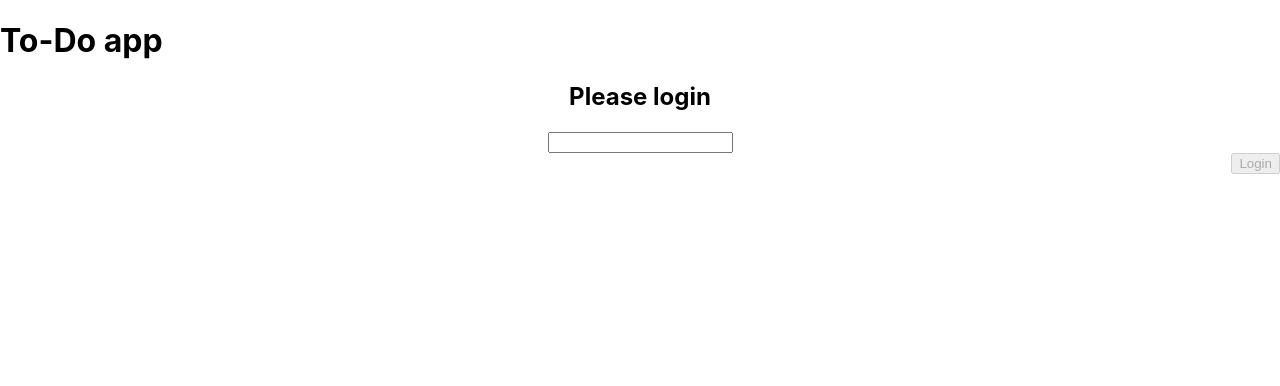
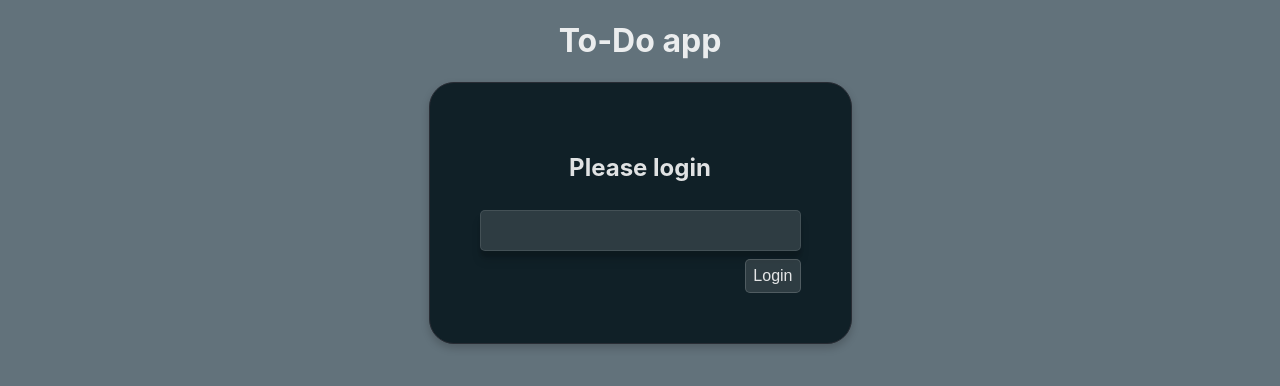
Before and after one commit to marnixlenoble/todo-app, a React (Create React App) app in the folder frontend/: page / in a window 1280 px wide. Shown: the top 386 px of the page. Built offline with nearby package versions, Linux system fonts and the light colour scheme; no server answers.

Commit message:
Add styling

```diff
--- a/frontend/src/App.css
+++ b/frontend/src/App.css
@@ -1,38 +1,24 @@
 .App {
+  display: flex;
+  flex-direction: column;
+  text-align: center;
+  border: 1px solid #282c34;
+  box-shadow: 0 4px 8px 0 rgba(0,0,0,0.2);
+  border-radius: 25px; /* 5px rounded corners */
+  padding: 50px;
+  background-color: #102027;
+  max-height: 1000px;
+  width: 100%;
+}
+
+.Header {
   text-align: center;
 }
 
-.App-logo {
-  height: 40vmin;
-  pointer-events: none;
-}
-
-@media (prefers-reduced-motion: no-preference) {
-  .App-logo {
-    animation: App-logo-spin infinite 20s linear;
-  }
-}
-
-.App-header {
-  background-color: #282c34;
-  min-height: 100vh;
+.container {
   display: flex;
   flex-direction: column;
+  text-align: center;
   align-items: center;
-  justify-content: center;
-  font-size: calc(10px + 2vmin);
-  color: white;
+  width: 100%;
 }
-
-.App-link {
-  color: #61dafb;
-}
-
-@keyframes App-logo-spin {
-  from {
-    transform: rotate(0deg);
-  }
-  to {
-    transform: rotate(360deg);
-  }
-}
--- /dev/null
+++ b/frontend/src/components/AddTask.css
@@ -0,0 +1,45 @@
+.icon-button {
+  background-color: rgba(255, 255, 255, 0);
+  border: none;
+  color: #eee;
+  color: hsla(0, 0%, 100%, 0.87);
+  outline: none;
+  box-sizing: border-box;
+  align-items: center;
+  text-align: center;
+  border-radius: 20px;
+  padding:7px;
+  margin:0;
+}
+.icon-button:hover {
+  background-color: rgba(255, 255, 255, 0.13);
+}
+.icon-button:active {
+  background-color: rgba(255, 255, 255, 0.26);
+}
+
+.fake-input {
+  background-color: rgba(255, 255, 255, 0);
+  border: none;
+  width: 90%;
+  color: #eee;
+  color: hsla(0, 0%, 100%, 0.87);
+  outline: none;
+  box-sizing: border-box;
+}
+
+.input {
+  align-items: center;
+  padding: 12px 20px;
+  margin: 8px 0;
+  display: flex;
+  outline: none;
+  box-sizing: border-box;
+  border: 1px solid hsla(0, 0%, 100%, 0.1);
+  border-radius: 5px;
+  box-shadow: 0 10px 10px rgb(0 0 0 / 10%), 0 6px 3px rgb(0 0 0 / 12%);
+  background-color: rgba(255, 255, 255, 0.13);
+  color: #eee;
+  color: hsla(0, 0%, 100%, 0.87);
+  width: 100%;
+}
--- a/frontend/src/components/AddTask.tsx
+++ b/frontend/src/components/AddTask.tsx
@@ -7,6 +7,7 @@ import {
 } from "react";
 import { BsPlusLg } from "react-icons/bs";
 
+import "./AddTask.css";
 import { useRequest } from "../hooks";
 
 function AddTask({ refreshTaskList }: { refreshTaskList: () => void }) {
--- /dev/null
+++ b/frontend/src/components/Dashboard.css
@@ -0,0 +1,10 @@
+.Dashboard {
+  display: flex;
+  flex-direction: column;
+  align-items: center;
+  width: 100%;
+}
+
+.SearchField {
+  width: 100%;
+}
--- a/frontend/src/components/Dashboard.tsx
+++ b/frontend/src/components/Dashboard.tsx
@@ -1,8 +1,10 @@
+import { ChangeEvent, useCallback, useEffect, useState } from "react";
 import { ITask } from "shared/types";
-import { ChangeEvent, useCallback, useEffect, useState } from "react";
+
 import { useRequest } from "../hooks";
 import { TaskList } from "./TaskList";
 import { AddTask } from "./AddTask";
+import "./Dashboard.css";
 
 function Dashboard() {
   const [tasks, setTasks] = useState<Array<ITask>>([]);
--- a/frontend/src/components/Login.css
+++ b/frontend/src/components/Login.css
@@ -1,6 +1,6 @@
 .button-container {
   display: flex;
   flex-direction: row;
-  justify-content: end;
+  justify-content: flex-end;
   align-items: center;
 }
--- /dev/null
+++ b/frontend/src/components/TaskItem.css
@@ -0,0 +1,30 @@
+.task {
+  display: flex;
+  align-items: center;
+  justify-content: space-between;
+  text-align: center;
+  padding-left: 20px;
+  padding-right: 20px;
+  padding-top: 20px;
+  padding-bottom: 20px;
+  background-color: rgba(255, 255, 255, 0.13);
+  border: 1px solid hsla(0,0%,100%,.1);
+  border-radius: 5px;
+  box-shadow: 0 10px 10px rgb(0 0 0 / 10%), 0 6px 3px rgb(0 0 0 / 12%);
+  margin-bottom: 10px;
+  width: 100%;
+  box-sizing: border-box;
+  max-width: 500px;
+}
+
+.task-title {
+  display: flex;
+  justify-content: left;
+  align-items: center;
+  word-wrap: break-word;
+  text-align: left;
+}
+
+.line-through {
+  text-decoration-line: line-through;
+}
--- a/frontend/src/components/TaskItem.tsx
+++ b/frontend/src/components/TaskItem.tsx
@@ -4,6 +4,7 @@ import { ITask } from "shared/types";
 
 import { TaskStatus } from "../types";
 import { useRequest } from "../hooks";
+import "./TaskItem.css";
 
 function TaskItem({
   task,
--- /dev/null
+++ b/frontend/src/components/TaskList.css
@@ -0,0 +1,13 @@
+.task-list {
+  margin-top: 20px;
+  margin-bottom: 20px;
+  display: flex;
+  flex-direction: column;
+  align-items: center;
+  max-height: 600px;
+  height: 600px;
+  width: 100%;
+  overflow-y: auto;
+  padding: 5px;
+
+}
--- a/frontend/src/components/TaskList.tsx
+++ b/frontend/src/components/TaskList.tsx
@@ -1,4 +1,5 @@
 import { ITask } from "shared/types";
+import "./TaskList.css";
 
 import { TaskItem } from "./TaskItem";
 
--- a/frontend/src/index.css
+++ b/frontend/src/index.css
@@ -1,13 +1,122 @@
 body {
   margin: 0;
-  font-family: -apple-system, BlinkMacSystemFont, 'Segoe UI', 'Roboto', 'Oxygen',
-    'Ubuntu', 'Cantarell', 'Fira Sans', 'Droid Sans', 'Helvetica Neue',
+  font-family: -apple-system, BlinkMacSystemFont, "Segoe UI", "Roboto", "Oxygen",
+    "Ubuntu", "Cantarell", "Fira Sans", "Droid Sans", "Helvetica Neue",
     sans-serif;
   -webkit-font-smoothing: antialiased;
   -moz-osx-font-smoothing: grayscale;
+  display: flex;
+  align-items: center;
+  justify-content: center;
+  flex-direction: column;
+  background-color: #62727b;
+  color: #eee;
+  color: hsla(0, 0%, 100%, 0.87);
 }
 
 code {
-  font-family: source-code-pro, Menlo, Monaco, Consolas, 'Courier New',
+  font-family: source-code-pro, Menlo, Monaco, Consolas, "Courier New",
     monospace;
 }
+
+.text-field {
+  padding: 12px 20px;
+  margin: 8px 0;
+  display: inline-block;
+  outline: none;
+  box-sizing: border-box;
+  border: 1px solid hsla(0, 0%, 100%, 0.1);
+  border-radius: 5px;
+  box-shadow: 0 10px 10px rgb(0 0 0 / 10%), 0 6px 3px rgb(0 0 0 / 12%);
+  background-color: rgba(255, 255, 255, 0.13);
+  color: #eee;
+  color: hsla(0, 0%, 100%, 0.87);
+}
+
+.text-field:focus {
+  border: 1px solid hsla(0, 0%, 100%, 0.1);
+}
+
+input[type="checkbox"] {
+  margin: 0 10px 0 0;
+  box-sizing: border-box;
+  position: relative;
+  width: 24px;
+  min-width: 24px;
+  height: 24px;
+  min-height: 24px;
+  color: black;
+  border: 1px solid gray;
+  border-radius: 24px;
+  appearance: none;
+  outline: 0;
+  cursor: pointer;
+  transition: background 175ms cubic-bezier(0.1, 0.1, 0.25, 1);
+}
+
+input[type="checkbox"]::before {
+  box-sizing: border-box;
+  margin: 0;
+  position: absolute;
+  content: "";
+  display: block;
+  top: 2px;
+  left: 7px;
+  width: 8px;
+  height: 14px;
+  border-style: solid;
+  border-color: white;
+  border-width: 0 2px 2px 0;
+  transform: rotate(45deg);
+  opacity: 0;
+}
+
+input[type="checkbox"]:checked {
+  color: white;
+  border-color: green;
+  background: green;
+}
+
+input[type="checkbox"]:checked::before {
+  opacity: 1;
+}
+
+.button {
+  background-color: rgba(255, 255, 255, 0.13);
+  color: #eee;
+  color: hsla(0, 0%, 100%, 0.87);
+  border: 1px solid  rgba(255, 255, 255, 0.16);
+  padding: 7px 7px;
+  border-radius: 5px;
+
+  text-align: center;
+  text-decoration: none;
+  display: inline-block;
+  font-size: 16px;
+  cursor: pointer;
+  float: left;
+}
+
+.button:hover {
+  background-color: rgba(255, 255, 255, 0.20);
+}
+
+
+::-webkit-scrollbar {
+  width: 20px;
+}
+
+::-webkit-scrollbar-track {
+  background-color: transparent;
+}
+
+::-webkit-scrollbar-thumb {
+  background-color: rgba(255, 255, 255, 0.13);
+  border-radius: 20px;
+  border: 6px solid transparent;
+  background-clip: content-box;
+}
+
+::-webkit-scrollbar-thumb:hover {
+  background-color: rgba(255, 255, 255, 0.16);
+}
```
